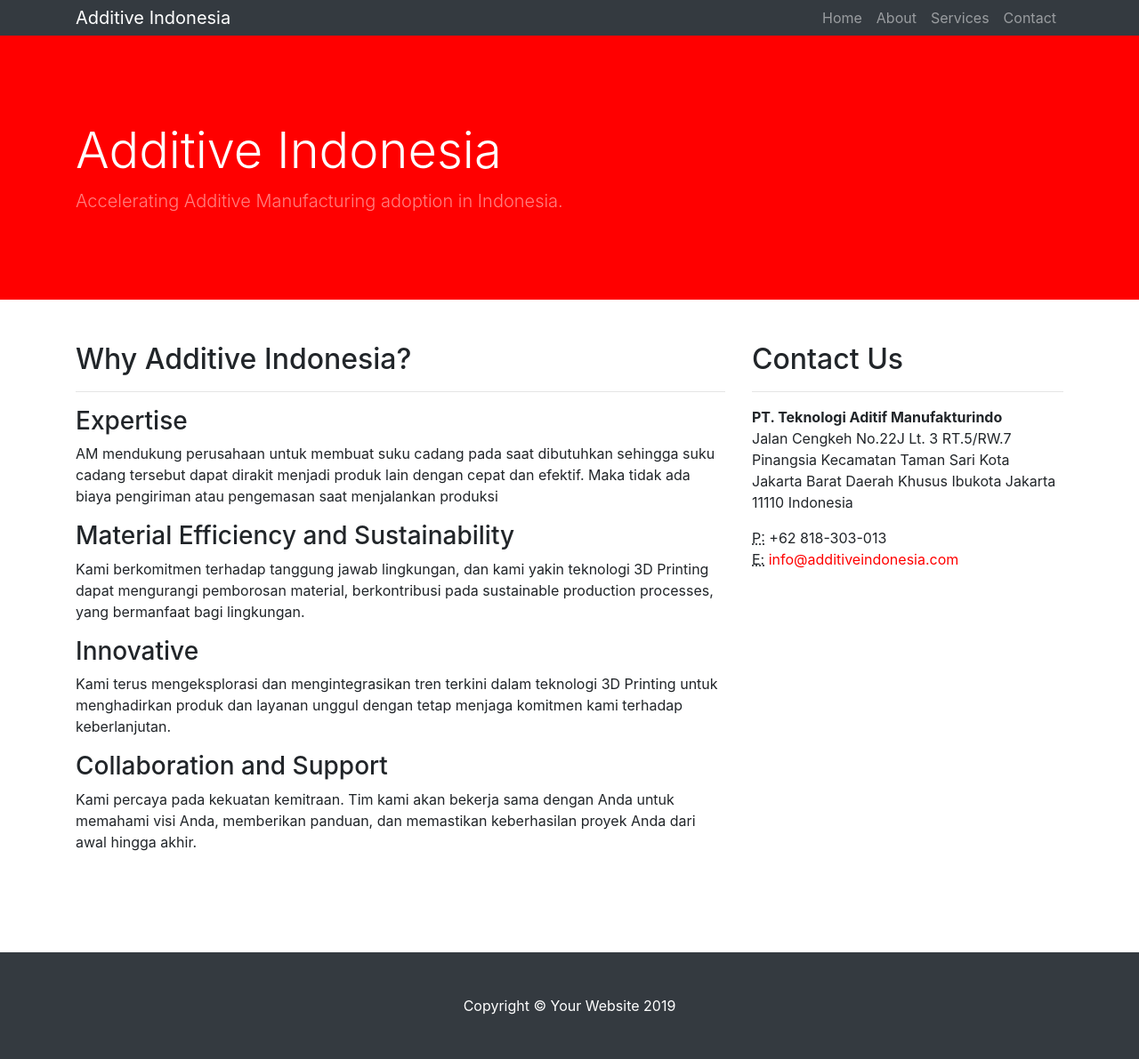
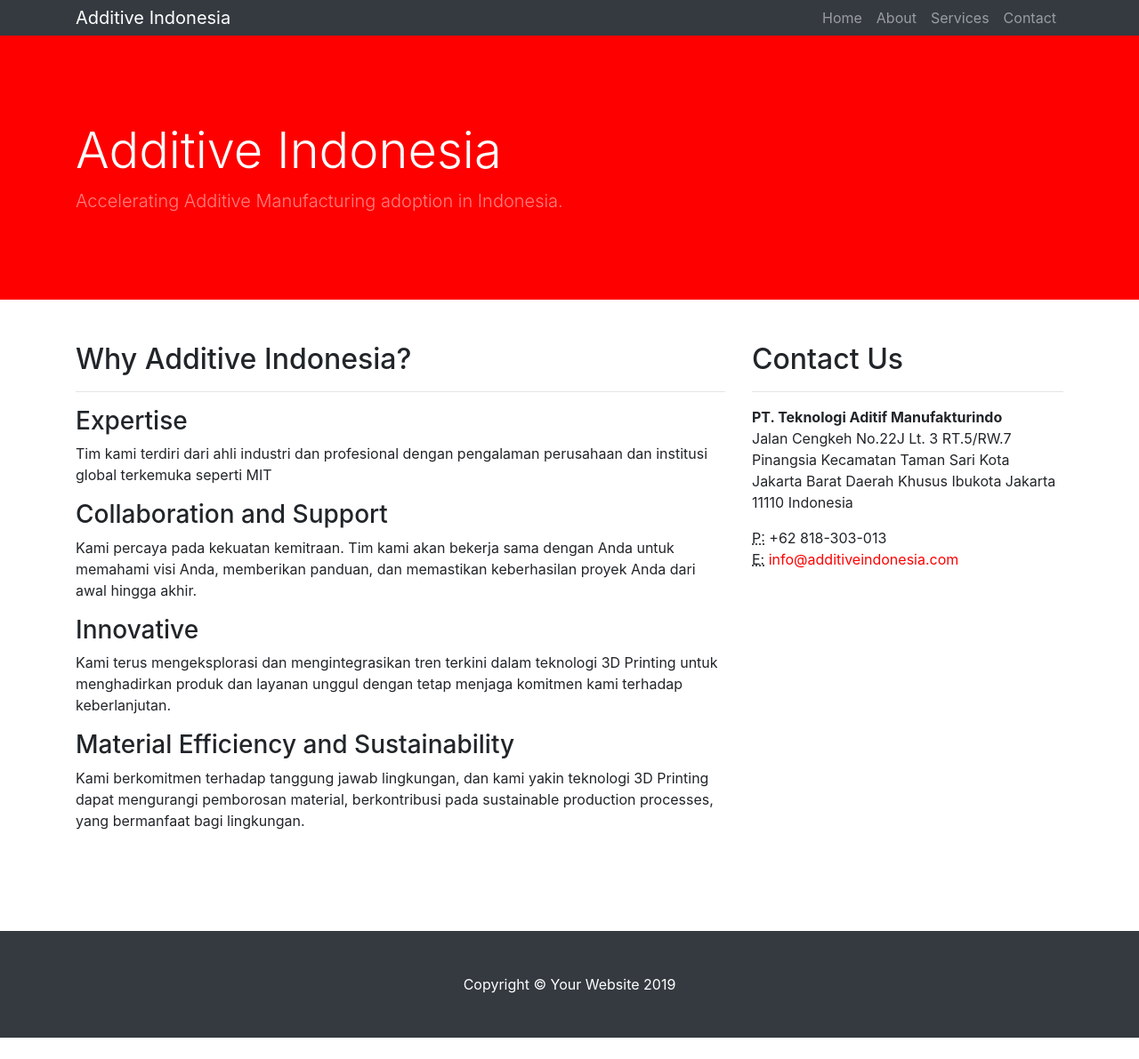
Before and after one commit to rlim338/additive-indonesia.github.io, a Jekyll site: the page built from _pages/why-us.html, in a window 1280 px wide. Shown: the whole page at 89% size. Built offline with Jekyll 4.4.1, drawn with Linux system fonts in a browser that asks for light colours; after the commit the page ends 1167 px from its top, so only the background shows below that.

Commit message:
Update why-us.html

```diff
--- a/_pages/why-us.html
+++ b/_pages/why-us.html
@@ -8,22 +8,28 @@
 <hr />
 <h3>Expertise</h3>
 <p>
-  AM mendukung perusahaan untuk membuat suku cadang pada saat dibutuhkan sehingga suku cadang tersebut
-  dapat dirakit menjadi produk lain dengan cepat dan efektif.
-  Maka tidak ada biaya pengiriman atau pengemasan saat menjalankan produksi
+  Tim kami terdiri dari ahli industri dan profesional dengan pengalaman
+  perusahaan dan institusi global terkemuka seperti MIT
+</p>
+
+<h3>Collaboration and Support</h3>
+<p>
+  Kami percaya pada kekuatan kemitraan. Tim kami akan bekerja sama
+  dengan Anda untuk memahami visi Anda, memberikan panduan, dan
+  memastikan keberhasilan proyek Anda dari awal hingga akhir.
+</p>
+
+<h3>Innovative</h3>
+<p>
+  Kami terus mengeksplorasi dan mengintegrasikan tren terkini dalam
+  teknologi 3D Printing untuk menghadirkan produk dan layanan unggul
+  dengan tetap menjaga komitmen kami terhadap keberlanjutan.
 </p>
 
 <h3>Material Efficiency and Sustainability</h3>
 <p>
-  Kami berkomitmen terhadap tanggung jawab lingkungan, dan kami yakin teknologi 3D Printing dapat mengurangi pemborosan material, berkontribusi pada sustainable production processes, yang bermanfaat bagi lingkungan.
+  Kami berkomitmen terhadap tanggung jawab lingkungan, dan
+  kami yakin teknologi 3D Printing dapat mengurangi pemborosan
+  material, berkontribusi pada sustainable production processes, yang
+  bermanfaat bagi lingkungan.
 </p>
-
-<h3>Innovative</h3>
-<p>
-  Kami terus mengeksplorasi dan mengintegrasikan tren terkini dalam teknologi 3D Printing untuk menghadirkan produk dan layanan unggul dengan tetap menjaga komitmen kami terhadap keberlanjutan.
-</p>
-
-<h3>Collaboration and Support</h3>
-<p>
-  Kami percaya pada kekuatan kemitraan. Tim kami akan bekerja sama dengan Anda untuk memahami visi Anda, memberikan panduan, dan memastikan keberhasilan proyek Anda dari awal hingga akhir.
-</p>
```
